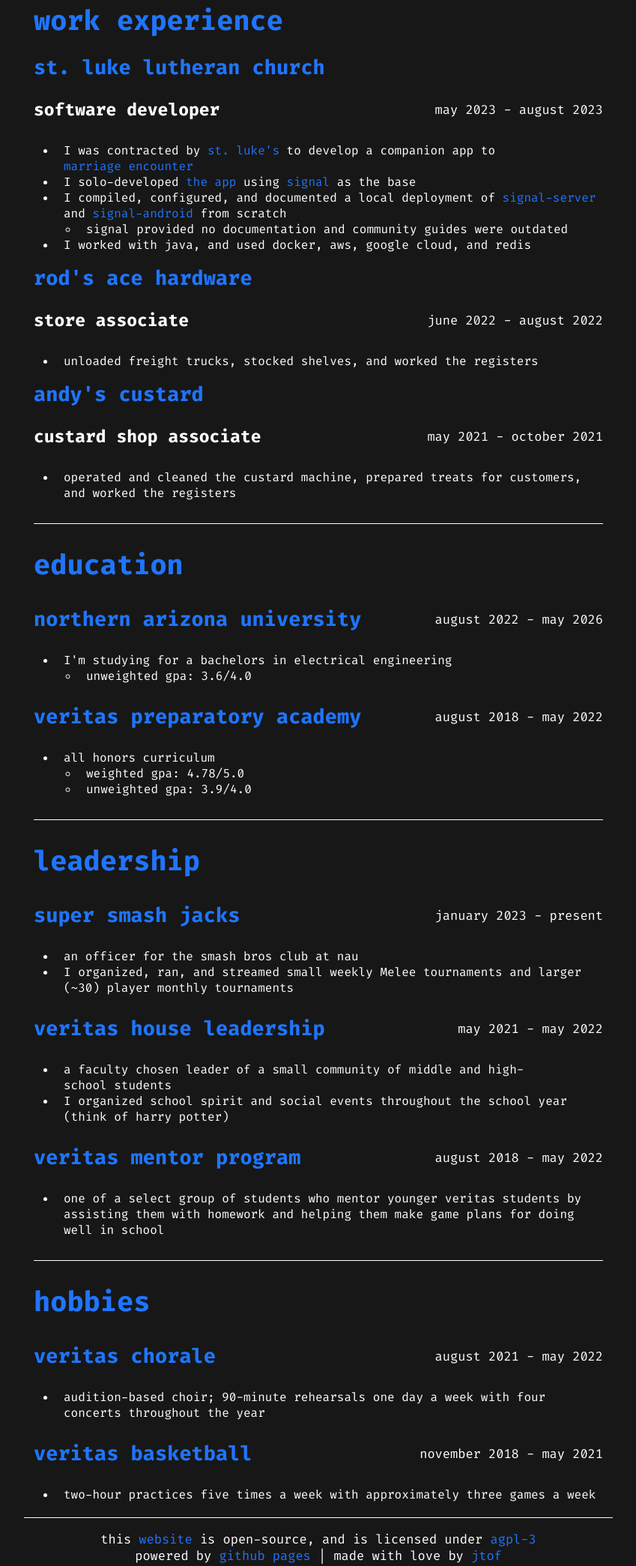
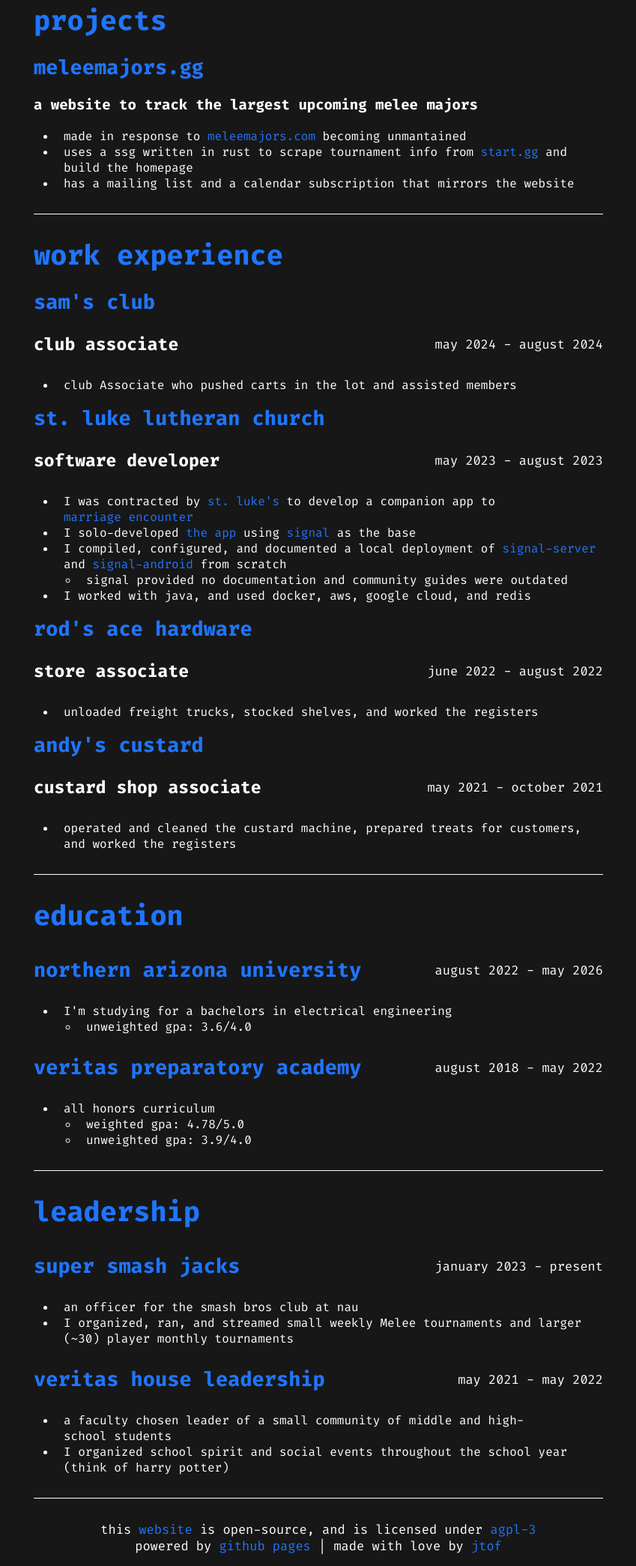
Before and after one commit to jtof-dev/jtof.dev, a plain HTML site: page resume/index.html in a window 1280 px wide. Shown: the part 83-2172 px from the top of the page at 75% size, without its empty margins (215-1064 px from the left). Drawn offline with Linux system fonts and the light colour scheme.

Commit message:
feat: update resume

```diff
--- a/resume/index.html
+++ b/resume/index.html
@@ -45,7 +45,35 @@
         </div>
         <h2 class="recipe-name homepage-recipe-name">resume</h2>
       </div>
-      <h1 class="top-h1">work experience</h1>
+
+      <h1 class="top-h1">projects</h1>
+      <h2>meleemajors.gg</h2>
+      <p style="font-size: 19px; font-weight: bold;">a website to track the largest upcoming melee majors</p>
+      <ul>
+        <li>
+          made in response to <a href="https://web.archive.org/web/20221202045414/https://www.meleemajors.com/" target="_blank">meleemajors.com</a> becoming unmantained
+        </li>
+        <li>
+          uses a ssg written in rust to scrape tournament info from <a href="https://start.gg" target="_blank">start.gg</a> and build the homepage
+        </li>
+        <li>
+          has a mailing list and a calendar subscription that mirrors the website
+        </li>
+      </ul>
+      <hr />
+
+      <h1>work experience</h1>
+
+      <h2>sam's club</h2>
+      <div class="left-right-h2">
+        <h3>club associate</h3>
+        <p>may 2024 - august 2024</p>
+      </div>
+      <ul>
+        <li>
+          club Associate who pushed carts in the lot and assisted members
+        </li>
+      </ul>
 
       <h2>st. luke lutheran church</h2>
       <div class="left-right-h2">
@@ -171,46 +199,7 @@
           (think of harry potter)
         </li>
       </ul>
-
-      <div class="left-right-h2">
-        <h2>veritas mentor program</h2>
-        <p>august 2018 - may 2022</p>
-      </div>
-      <ul>
-        <li>
-          one of a select group of students who mentor younger veritas students
-          by assisting them with homework and helping them make game plans for
-          doing well in school
-        </li>
-      </ul>
-
-      <hr />
-      <h1>hobbies</h1>
-
-      <div class="left-right-h2">
-        <h2>veritas chorale</h2>
-        <p>august 2021 - may 2022</p>
-      </div>
-      <ul>
-        <li>
-          audition-based choir; 90-minute rehearsals one day a week with four
-          concerts throughout the year
-        </li>
-      </ul>
-
-      <div class="left-right-h2">
-        <h2>veritas basketball</h2>
-        <p>november 2018 - may 2021</p>
-      </div>
-      <ul>
-        <li>
-          two-hour practices five times a week with approximately three games a
-          week
-        </li>
-      </ul>
-    </div>
-    <footer>
-      <hr />
+     <hr />
       <p class="footer">
         this
         <a href="https://github.com/jtof-dev/jtof.dev" target="_blank"
```
Also changed, not shown: 1 other file.
